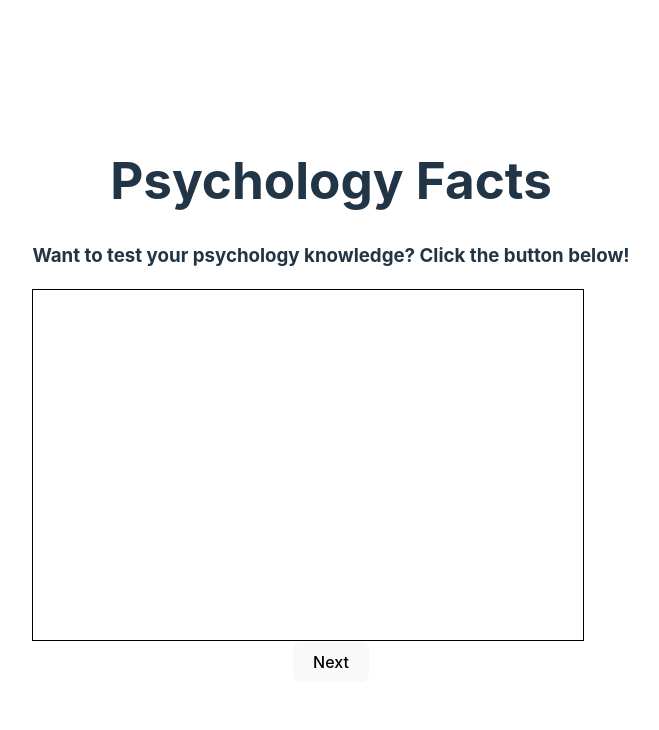
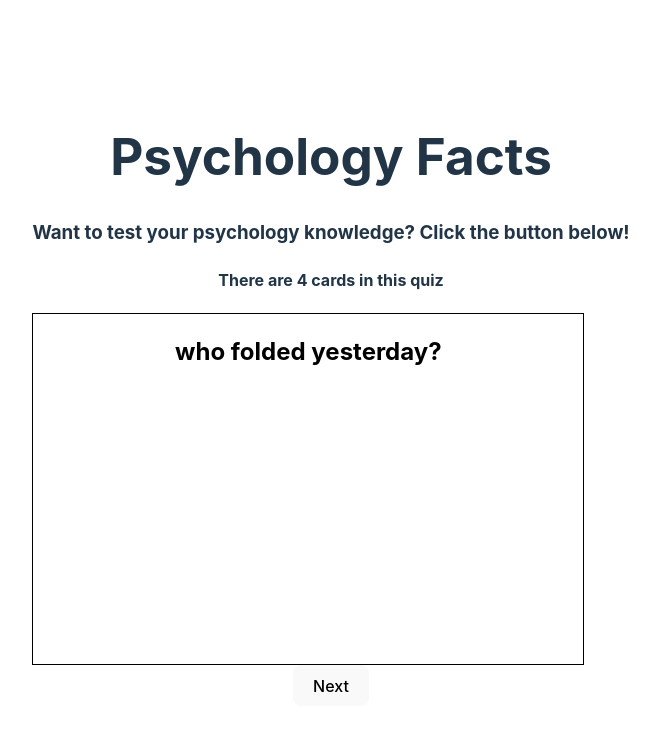
Before and after one commit to Jerin-v/flashcards, a React (Vite) app: page / in a window 1280 px wide. Shown: the top 730 px of the page, without its empty margins (309-968 px from the left). Built offline with nearby package versions, Linux system fonts and the light colour scheme.

Commit message:
shows question and answer when card is clicked

```diff
--- a/src/App.jsx
+++ b/src/App.jsx
@@ -24,23 +24,16 @@ function App() {
     }
   }
 
-  const showCard = () => {
-    if(!showAnswer) {
-      return
-      { questions[currentCard].question }
-    } else {
-      return
-      <h2>{ questions[currentCard].answer }</h2>
-    }
-  }
-
 
   return (
     <div className='container'>
       <h1>Psychology Facts</h1>
       <h3>Want to test your psychology knowledge? Click the button below!</h3>
+      <h4>There are { questions.length } cards in this quiz</h4>
       <div className='question-box' onClick={ handleClick }>
         <h2>{ console.log(showAnswer) }</h2>
+        { !showAnswer && <h2>{ questions[currentCard].question }</h2> }
+        { showAnswer && <h2>{ questions[currentCard].answer }</h2> }
       </div>
 
       <button onClick={nextCard}>
```
